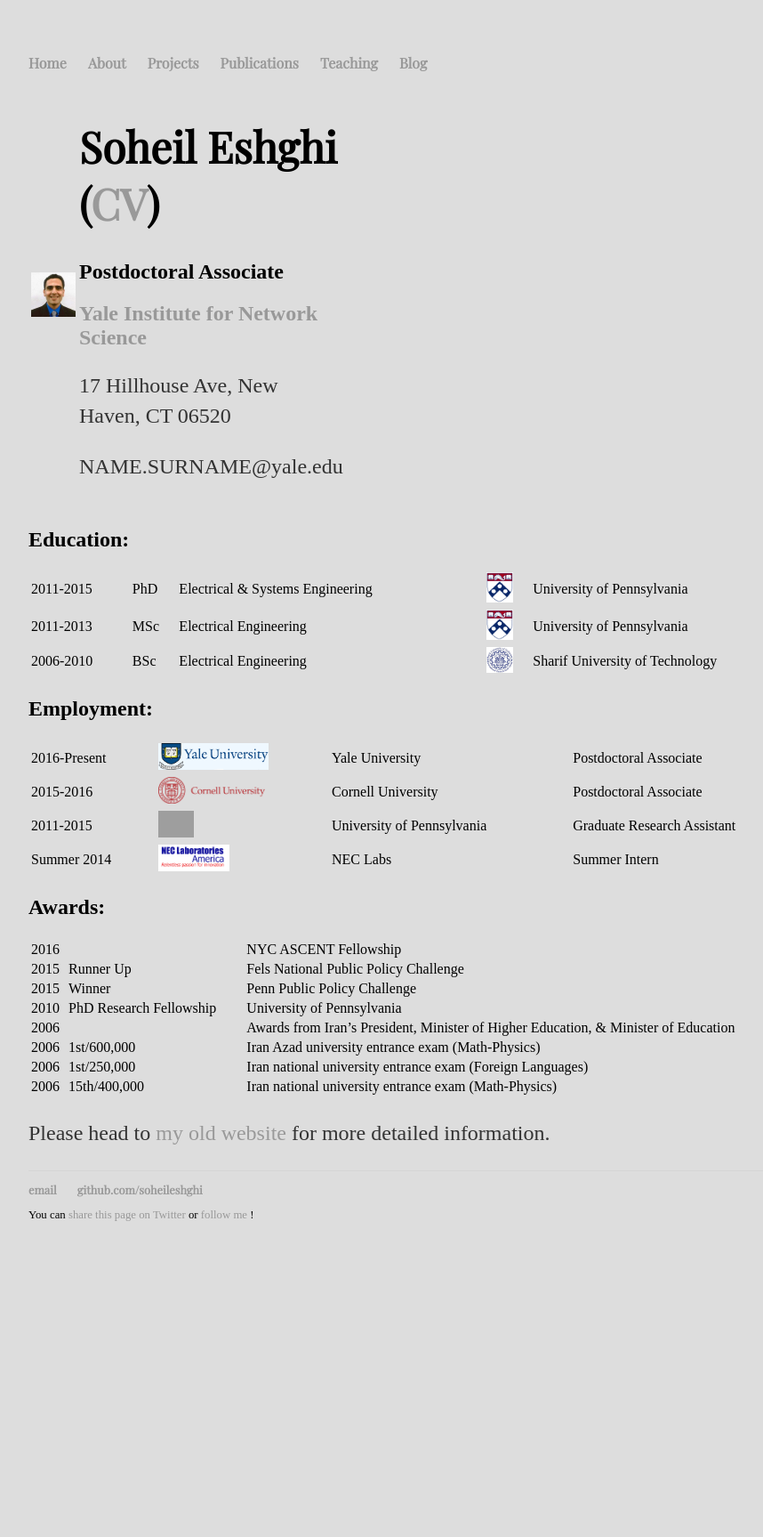
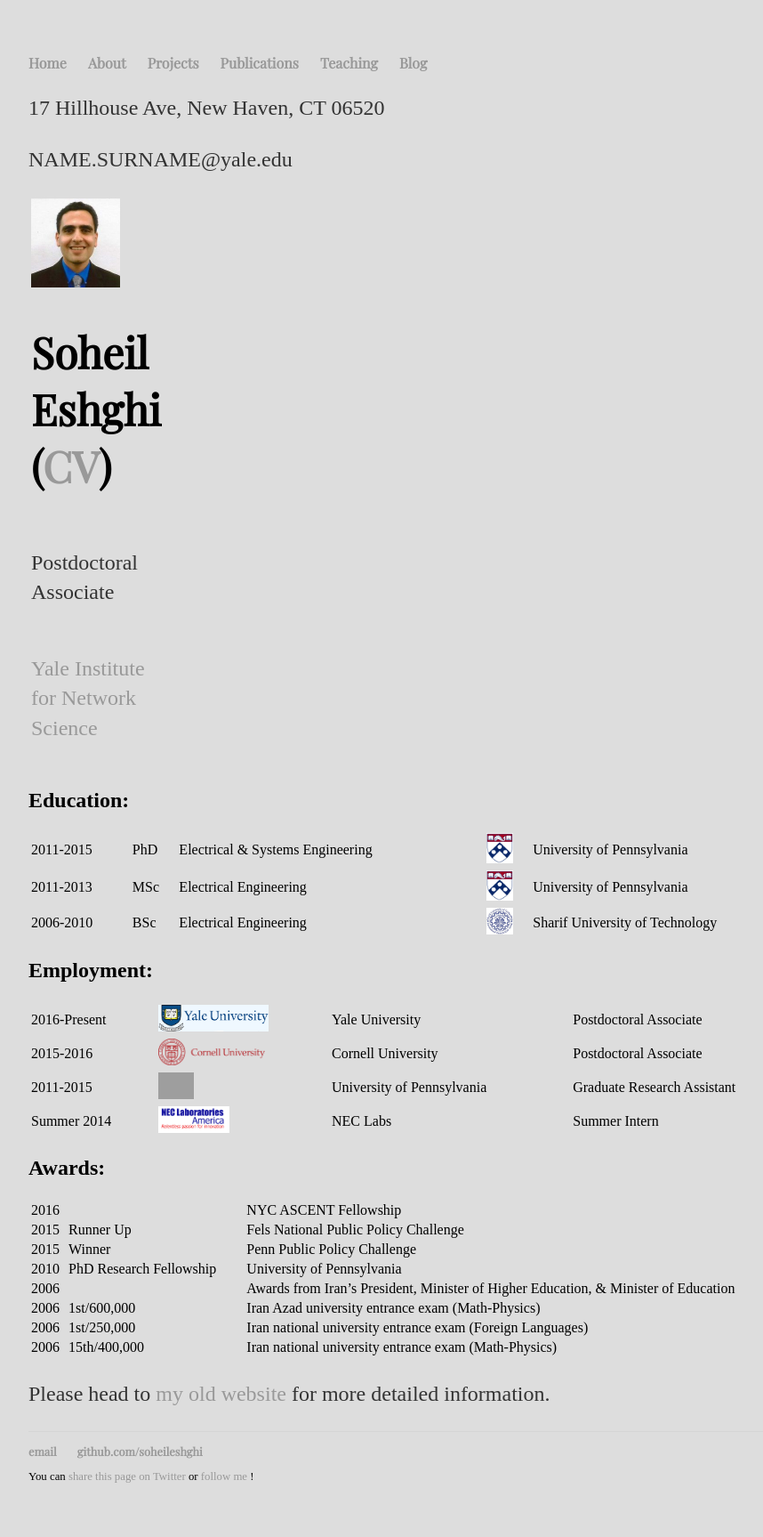
Before and after one commit to SoheilEshghi/SoheilEshghi.github.io, a Jekyll site: the page built from index.html, in a window 1280 px wide. Shown: the whole page at 89% size, without its empty margins (160-1018 px from the left). Built offline with Jekyll 4.4.1, drawn with Linux system fonts in a browser that asks for light colours; before the commit the page ends 1433 px from its top, so only the background shows below that; grey boxes are pictures that could not be loaded.

Commit message:
sidebar smaller

```diff
--- a/_layouts/default.html
+++ b/_layouts/default.html
@@ -25,17 +25,22 @@
 			<div class="left">
 				<table style="width:15%">
 				<tr>
-					<td><img src="images/soheil.jpg" style="width:50px;"></td>
-					<td><h1>Soheil Eshghi (<a href="/cv/cv.pdf">CV</a>)</h1>
-					<h2>Postdoctoral Associate</h2>
-					<h2><a href="http://yins.yale.edu/">Yale Institute for Network Science</a></h2>
-					<p>17 Hillhouse Ave, New Haven, CT 06520</p>
-					<p>NAME.SURNAME@yale.edu</p>
-					</td>
+					<td><img src="images/soheil.jpg" style="width:100px;"></td>
 				</tr>
 				<tr>
-					<td></td>
-					<tdtd>
+					<td><h1>Soheil Eshghi (<a href="/cv/cv.pdf">CV</a>)</h1></td>
+				</tr>
+				<tr>
+					<td><p>Postdoctoral Associate</p></td>
+				</tr>
+				<tr>
+					<td><p><a href="http://yins.yale.edu/">Yale Institute for Network Science</a></p></td>
+				</tr>
+				<tr>
+					<p>17 Hillhouse Ave, New Haven, CT 06520</p>
+			  </tr>
+				<tr>
+					<p>NAME.SURNAME@yale.edu</p>
 				</tr>
 			</table>
 
```
